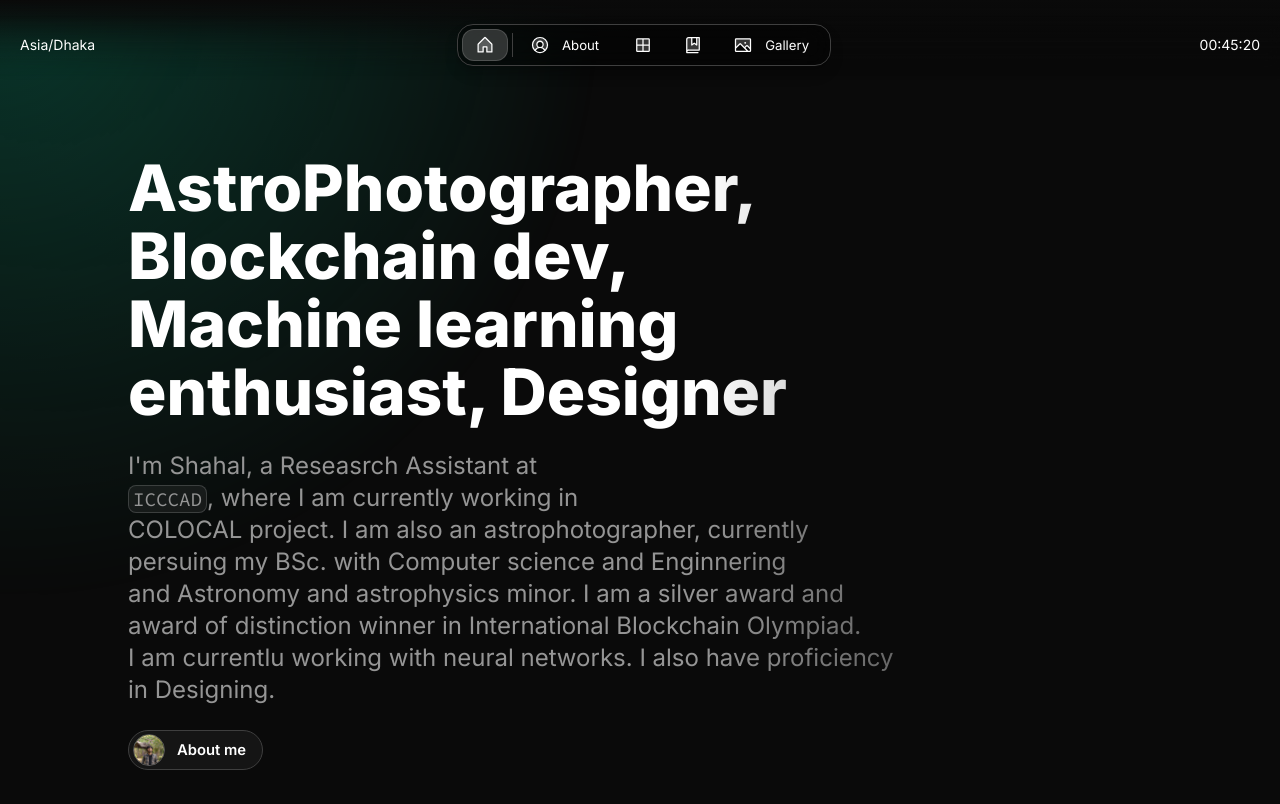
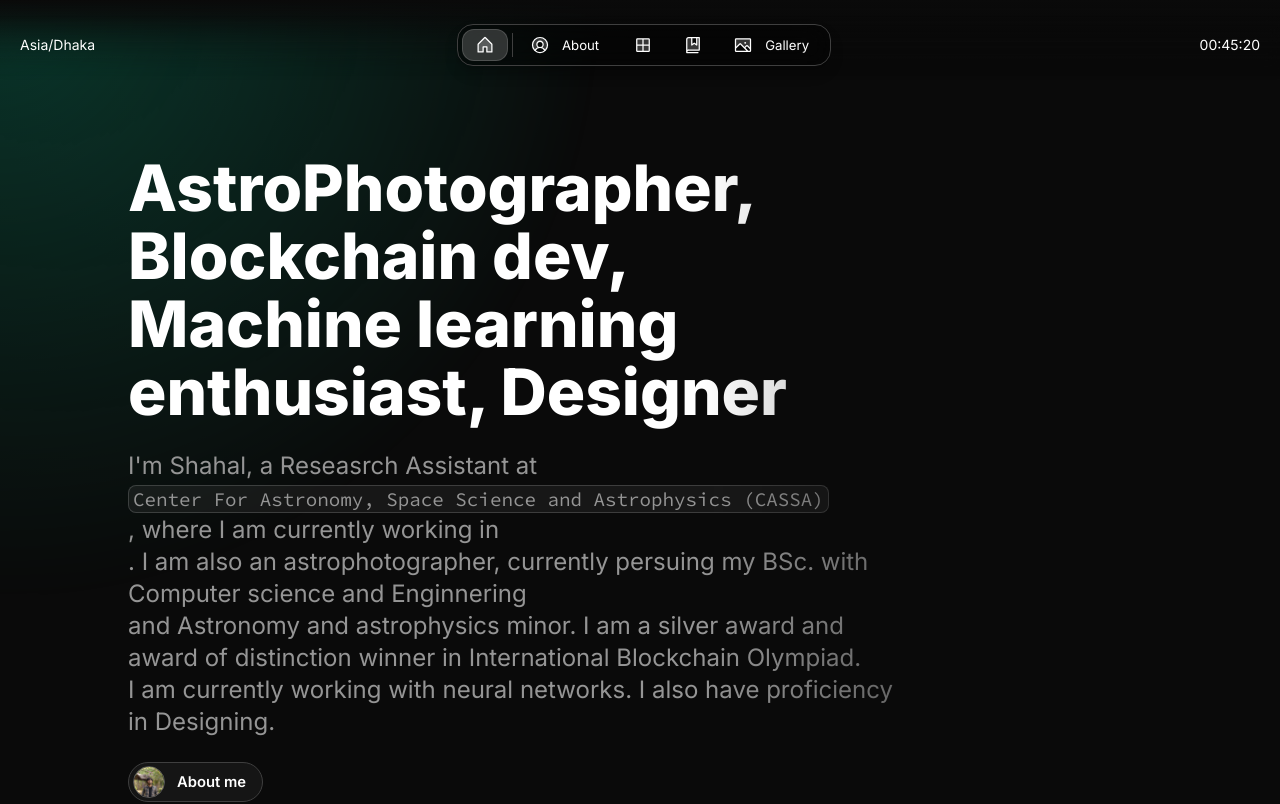
Before and after one commit to shahal-dev/shahal_portfolio, a Next.js app: page / in a window 1280 px wide. Shown: the top 804 px of the page. Built offline with nearby package versions, Linux system fonts and the light colour scheme.

Commit message:
littol seo added

```diff
--- a/src/app/resources/content.js
+++ b/src/app/resources/content.js
@@ -55,10 +55,10 @@ const home = {
   headline: <>AstroPhotographer, Blockchain dev, Machine learning enthusiast, Designer</>,
   subline: (
     <>
-      I'm Shahal, a Reseasrch Assistant at <InlineCode>ICCCAD</InlineCode>, where I am currently working in
-      <br /> COLOCAL project. I am also an astrophotographer, currently persuing my BSc. with Computer science and Enginnering <br/>
+      I'm Shahal, a Reseasrch Assistant at <InlineCode>Center For Astronomy, Space Science and Astrophysics (CASSA)</InlineCode>, where I am currently working in
+      <br /> . I am also an astrophotographer, currently persuing my BSc. with Computer science and Enginnering <br/>
       and Astronomy and astrophysics minor. I am a silver award and award of distinction winner in International Blockchain Olympiad. <br/>
-      I am currentlu working with neural networks. I also have proficiency in Designing.
+      I am currently working with neural networks. I also have proficiency in Designing.
     </>
   ),
 };
```
